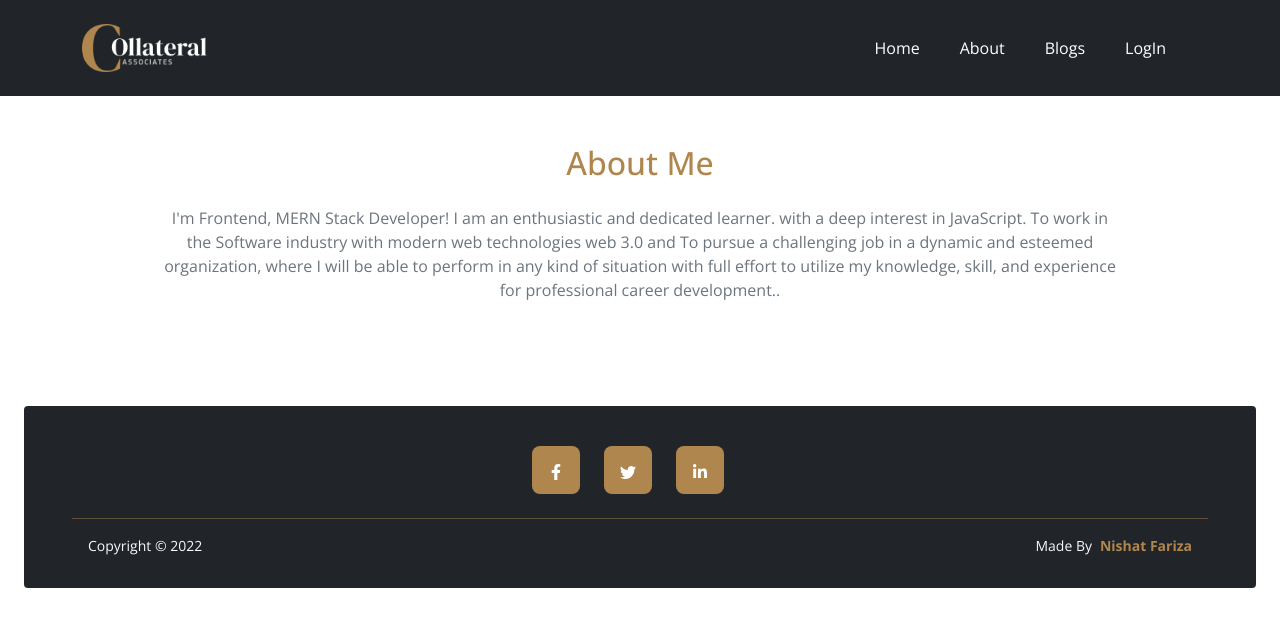
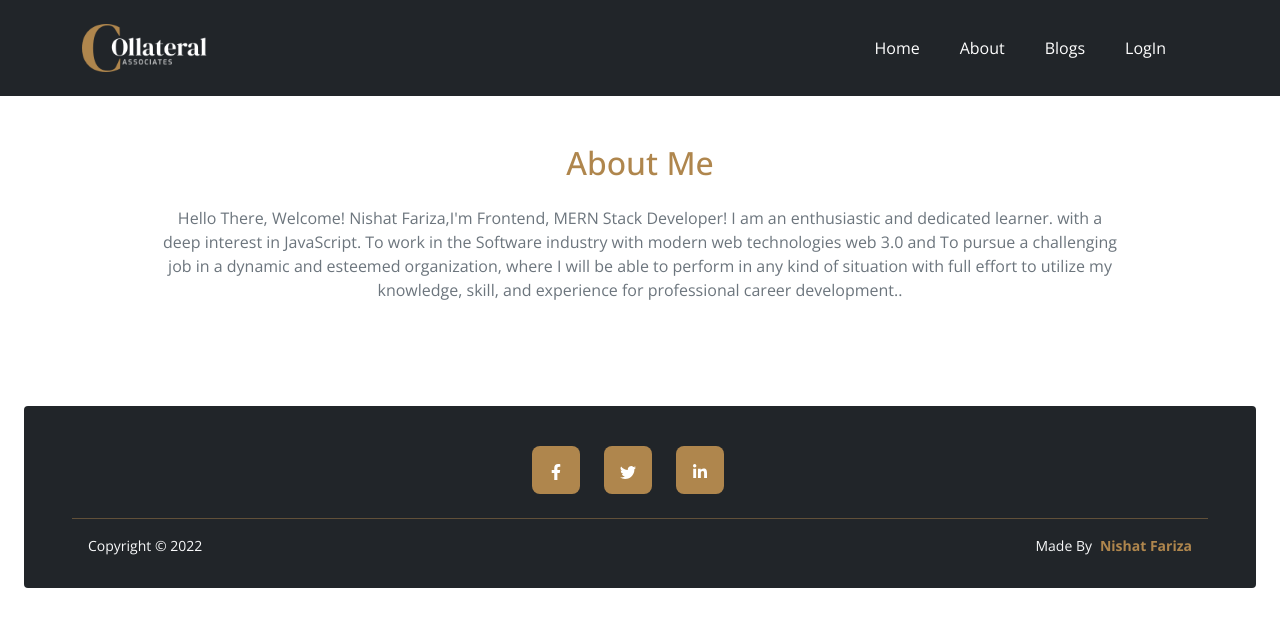
Before and after one commit to NishatFariza/Collateral-Associates, a React (Create React App) app: page /about in a window 1280 px wide. Shown: the top 626 px of the page. Built offline with nearby package versions, Linux system fonts and the light colour scheme; no server answers.

Commit message:
about section edit

```diff
--- a/src/Pages/About/About.jsx
+++ b/src/Pages/About/About.jsx
@@ -5,12 +5,13 @@ const About = () => {
     <div className="py-lg-5 py-3 w-75 mx-auto">
       <h2 className="text-center primary-color">About Me</h2>
       <p className="text-muted py-3 text-center">
-        I'm Frontend, MERN Stack Developer! I am an enthusiastic and dedicated
-        learner. with a deep interest in JavaScript. To work in the Software
-        industry with modern web technologies web 3.0 and To pursue a
-        challenging job in a dynamic and esteemed organization, where I will be
-        able to perform in any kind of situation with full effort to utilize my
-        knowledge, skill, and experience for professional career development..
+        Hello There, Welcome! Nishat Fariza,I'm Frontend, MERN Stack Developer!
+        I am an enthusiastic and dedicated learner. with a deep interest in
+        JavaScript. To work in the Software industry with modern web
+        technologies web 3.0 and To pursue a challenging job in a dynamic and
+        esteemed organization, where I will be able to perform in any kind of
+        situation with full effort to utilize my knowledge, skill, and
+        experience for professional career development..
       </p>
     </div>
   );
```
